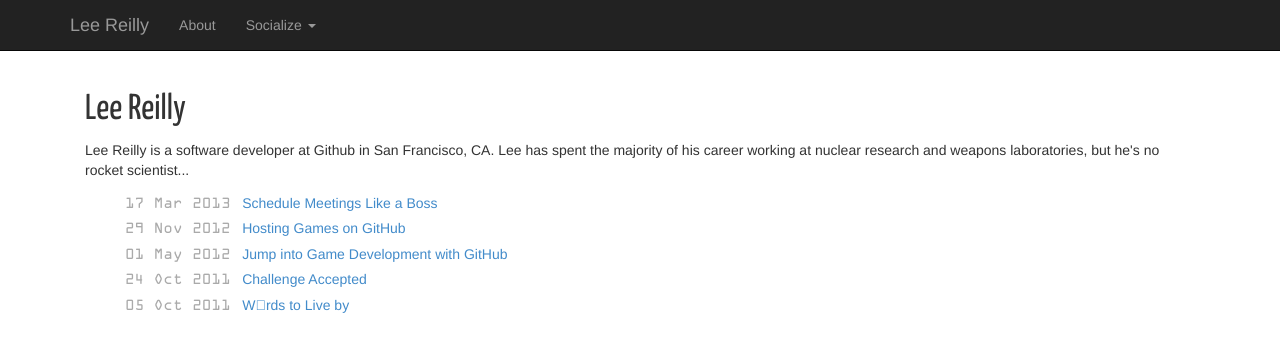
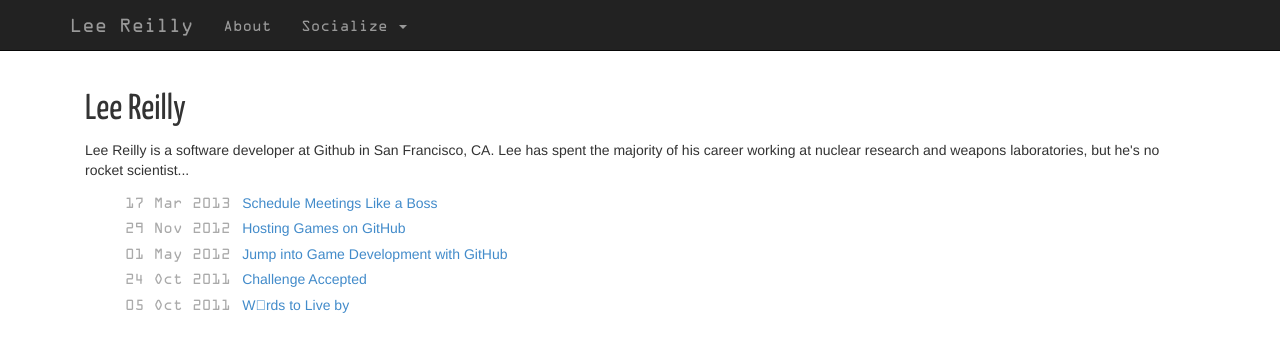
Before and after one commit to pborreli/leereilly.github.io, a Jekyll site: the page built from index.html, in a window 1280 px wide. Shown: the top 352 px of the page. Built offline with Jekyll 4.4.1, drawn with Linux system fonts in a browser that asks for light colours; nearby versions of some CDN libraries; Markdown is read by kramdown in place of the engine named in the settings.

Commit message:
Use OCRA font in header

```diff
--- a/css/custom.css
+++ b/css/custom.css
@@ -9,6 +9,10 @@ body {
 @font-face {
   font-family: "ocra10";
   src: url(/fonts/ocra10.ttf) format("truetype");
+}
+
+.navbar {
+  font-family: "ocra10", Courier;
 }
 
 h1,h2,h3,h4{
```
